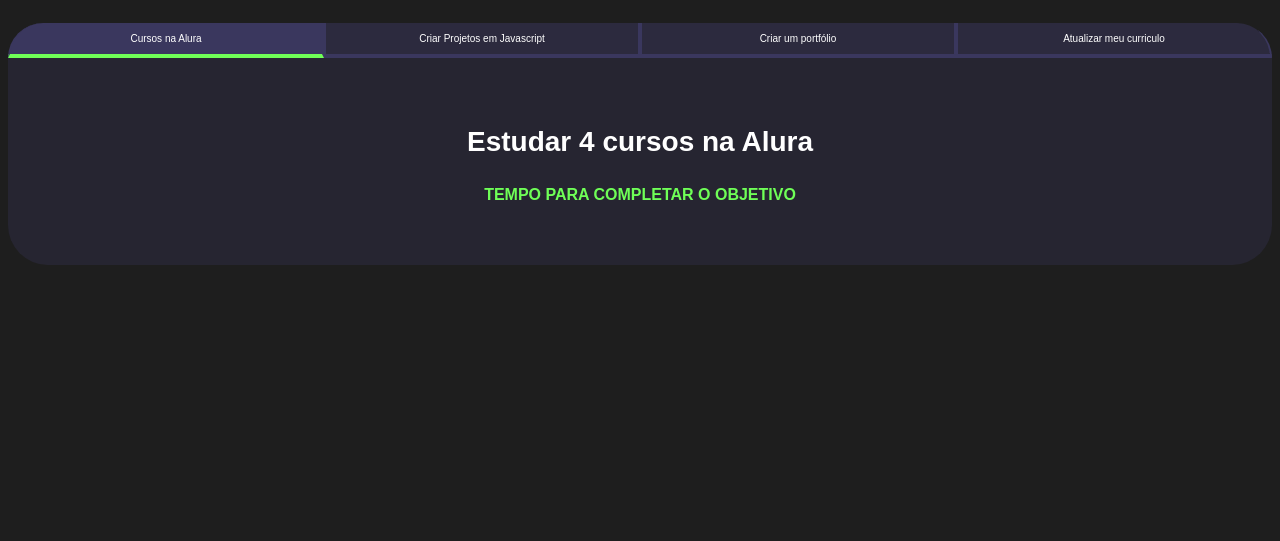
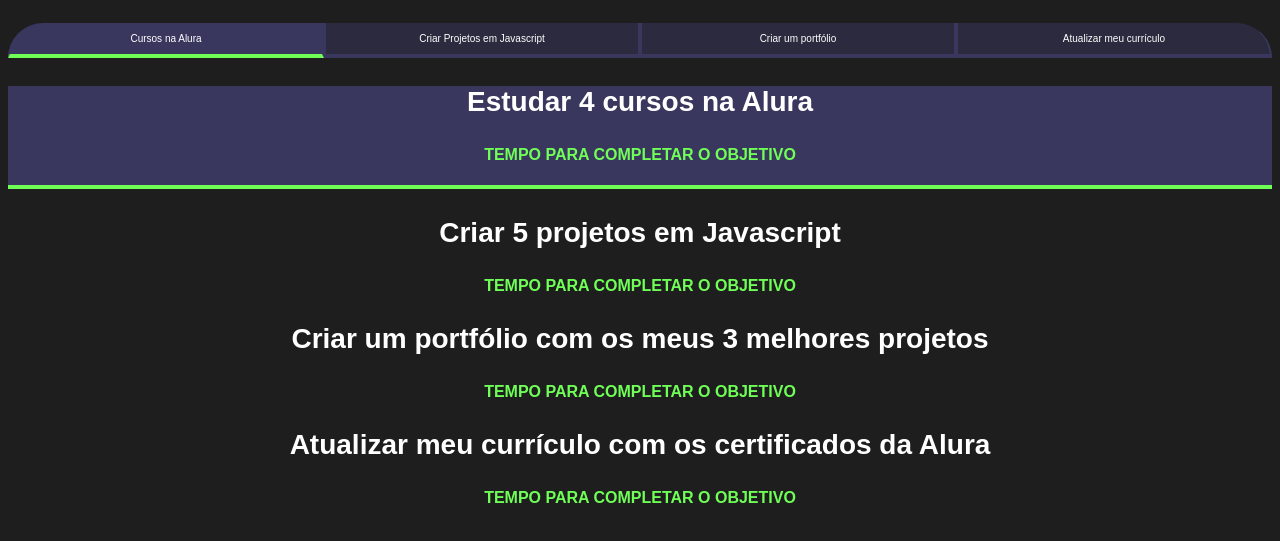
Before and after one commit to ProfRafael025/Aula-05-3B, a plain HTML site: page index.html in a window 1280 px wide. Shown: the part 75-616 px from the top of the page. Drawn offline with Linux system fonts and the light colour scheme.

Commit message:
index.html

```diff
--- a/index.html
+++ b/index.html
@@ -9,16 +9,30 @@
 <body>
     <section class="conteudo-principal"></section>
     <h2 class="titulo-principal">Meus Objetivos do Ano</h2>
-    <div class="botoes">
-        <button class="botao ativo">Cursos na Alura</button>
-        <button class="botao">Criar Projetos em Javascript</button>
-        <button class="botao">Criar um portfólio</button>
-        <button class="botao">Atualizar meu curriculo</button>
-    </div>
-    <div class="abas-textos">
-        <div class="aba-conteudo">
-        <h3 class="aba-conteudo-titulo-principal">Estudar 4 cursos na Alura</h3>
-        <h4 class="aba-conteudo-titulo-secundario">Tempo para completar o objetivo</h4>
+    <div class="conteudo">
+        <div class="botoes">
+            <button class="botao ativo">Cursos na Alura</button>
+            <button class="botao">Criar Projetos em Javascript</button>
+            <button class="botao">Criar um portfólio</button>
+            <button class="botao">Atualizar meu currículo</button>
+        </div>
+        <div class='aba-conteudo'>
+            <div class='aba-conteudo-item ativo'>
+                <h3 class='aba-conteudo-titulo-principal'>Estudar 4 cursos na Alura</h3>
+                <h4 class='aba-conteudo-titulo-secundario'>Tempo para completar o objetivo</h4>
+            </div>
+            <div class='aba-conteudo-item'>
+                <h3 class='aba-conteudo-titulo-principal'>Criar 5 projetos em Javascript</h3>
+                <h4 class='aba-conteudo-titulo-secundario'>Tempo para completar o objetivo</h4>
+            </div>
+            <div class='aba-conteudo-item'>
+                <h3 class='aba-conteudo-titulo-principal'>Criar um portfólio com os meus 3 melhores projetos</h3>
+                <h4 class='aba-conteudo-titulo-secundario'>Tempo para completar o objetivo</h4>
+            </div>
+            <div class='aba-conteudo-item'>
+                <h3 class='aba-conteudo-titulo-principal'>Atualizar meu currículo com os certificados da Alura</h3>
+                <h4 class='aba-conteudo-titulo-secundario'>Tempo para completar o objetivo</h4>
+            </div>
         </div>
     </div>
     <script src="main.js"></script>
```
